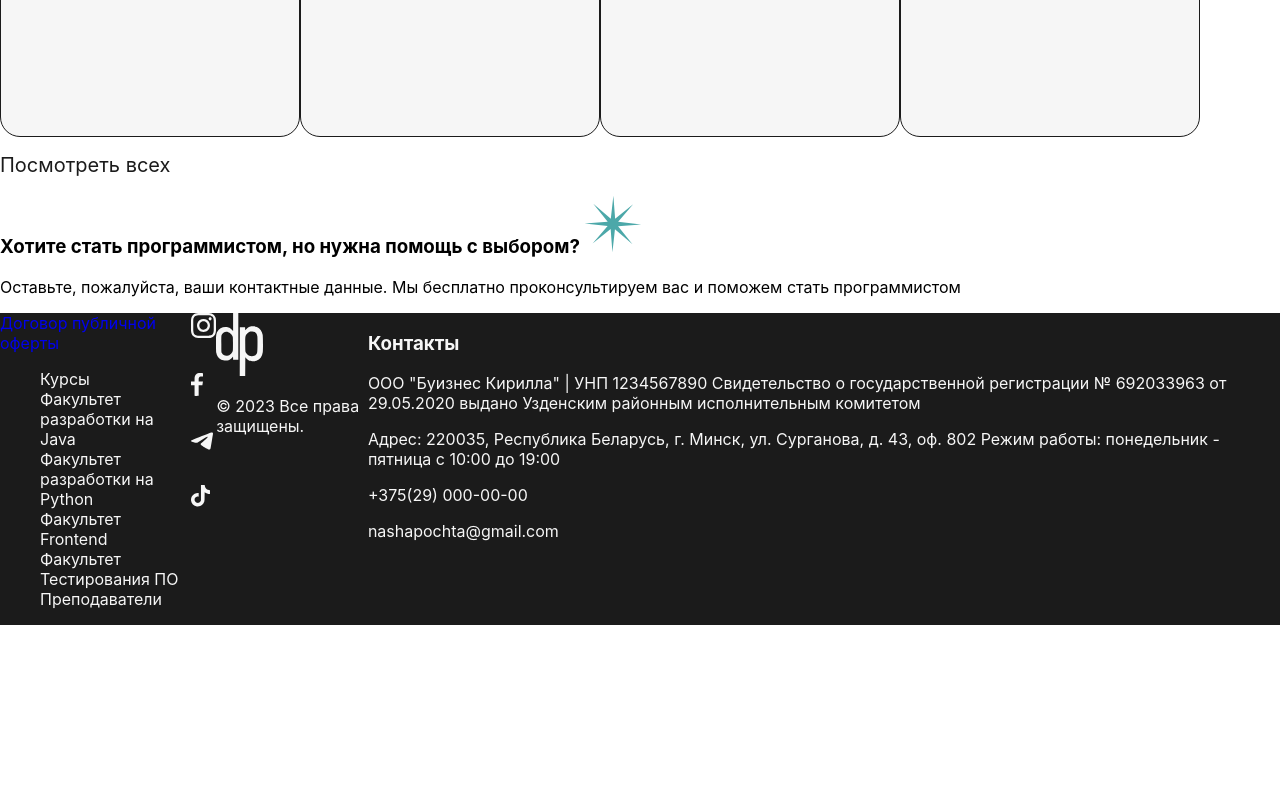
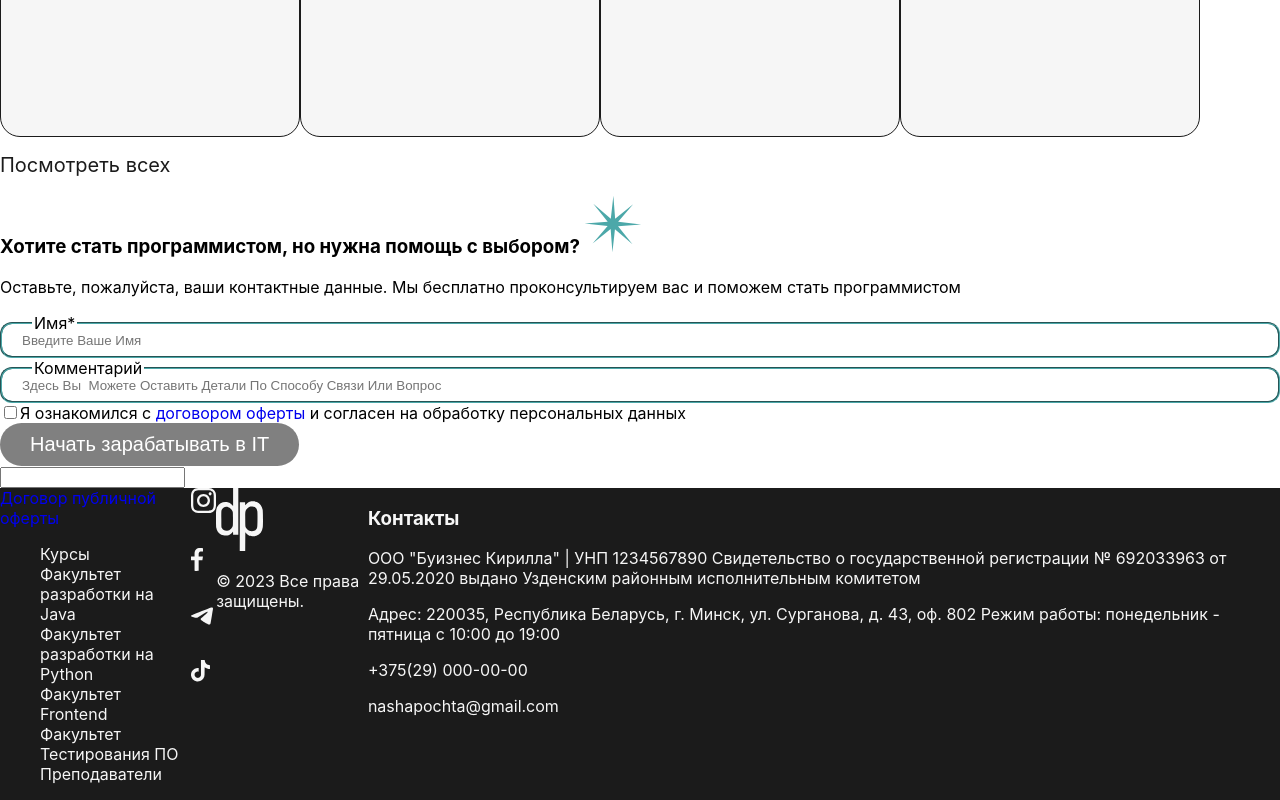
Before and after one commit to JoLiKs/dp124, a React (Create React App) app: page / in a window 1280 px wide. Shown: the part 3235-4035 px from the top of the page. Before the commit the page ends 3860 px from the top, so only its background shows below. Built offline with nearby package versions, Linux system fonts and the light colour scheme.

Commit message:
Vit dev
Co-authored-by: Ramosok <Ramosok86@gmail.com>

```diff
--- a/src/Features/FeedbackComponent/FeedbackComponent.js
+++ b/src/Features/FeedbackComponent/FeedbackComponent.js
@@ -1,7 +1,50 @@
-import React from 'react';
-import { BurstStarIcon } from '../../Shared';
+import React, { useState } from 'react';
+import { BurstStarIcon, Button, CheckBox, Input } from '../../Shared';
 
 const FeedbackComponent = () => {
+    const [name, setName] = useState('');
+    const [comment, setComment] = useState('');
+    const [checkbox, setCheckbox] = useState(false);
+
+    const disabled = !name && !comment && !checkbox;
+
+    const handleSubmit = (event) => {
+        event.preventDefault();
+    };
+
+    // function setCursorPosition(pos, elem) {
+    //     elem.focus();
+    //
+    //     if (elem.setSelectionRange) elem.setSelectionRange(pos, pos);
+    //     else if (elem.createTextRange) {
+    //         var range = elem.createTextRange();
+    //
+    //         range.collapse(true);
+    //
+    //         range.moveEnd('character', pos);
+    //
+    //         range.moveStart('character', pos);
+    //
+    //         range.select();
+    //     }
+    // }
+    // function mask(event) {
+    //     var matrix = '+7 (___) ___ ____',
+    //         i = 0,
+    //         def = matrix.replace(/\D/g, ''),
+    //         val = this.value.replace(/\D/g, '');
+    //
+    //     if (def.length >= val.length) val = def;
+    //
+    //     this.value = matrix.replace(/./g, function (a) {
+    //         return /[_\d]/.test(a) && i < val.length ? val.charAt(i++) : i >= val.length ? '' : a;
+    //     });
+    //
+    //     if (event.type == 'blur') {
+    //         if (this.value.length == 2) this.value = '';
+    //     } else setCursorPosition(this.value.length, this);
+    // }
+
     return (
         <div>
             <h3>
@@ -11,6 +54,24 @@ const FeedbackComponent = () => {
                 Оставьте, пожалуйста, ваши контактные данные. Мы бесплатно проконсультируем вас и поможем стать
                 программистом
             </p>
+            <form onSubmit={handleSubmit}>
+                <Input type="text" legend="Имя*" placeholder="Введите ваше имя" value={name} onChange={setName} />
+                <Input
+                    type="text"
+                    legend="Комментарий"
+                    placeholder="Здесь вы  можете оставить детали по способу связи или вопрос"
+                    value={comment}
+                    onChange={setComment}
+                />
+                <CheckBox id="checkbox" checked={checkbox} onChange={setCheckbox}>
+                    Я ознакомился с <a href="#>"> договором оферты</a> и согласен на обработку персональных данных
+                </CheckBox>
+                <Button type="submit" disabled={disabled}>
+                    Начать зарабатывать в IT
+                </Button>
+
+                <input value="" id="tel" />
+            </form>
         </div>
     );
 };
--- a/src/Shared/Button/Button.module.scss
+++ b/src/Shared/Button/Button.module.scss
@@ -34,6 +34,9 @@
 .primary {
     background-color: $turquoise;
     color: #ffffff;
+    &:disabled {
+        background-color: gray;
+    }
 }
 
 .secondary {
--- /dev/null
+++ b/src/Shared/CheckBox/CheckBox.js
@@ -0,0 +1,14 @@
+import React from 'react';
+
+export const CheckBox = ({ id, checked, onChange, label, children }) => {
+    const handleChecked = () => {
+        onChange(!checked);
+    };
+    return (
+        <div>
+            <input id={id} type="checkbox" checked={checked} onChange={handleChecked} />
+            <label htmlFor={id}>{label}</label>
+            {children}
+        </div>
+    );
+};
--- /dev/null
+++ b/src/Shared/Input/Input.js
@@ -0,0 +1,23 @@
+import React from 'react';
+import styles from './input.module.scss';
+
+export const Input = ({ legend, placeholder, type, value, onChange }) => {
+    const handleChange = (event) => {
+        onChange(event.target.value);
+    };
+
+    return (
+        <fieldset className={styles.fieldset}>
+            <legend className={styles.legend}>{legend}</legend>
+            <input
+                onChange={handleChange}
+                value={value}
+                className={styles.input}
+                type={type}
+                id={type}
+                placeholder={placeholder}
+                autoComplete="off"
+            />
+        </fieldset>
+    );
+};
--- /dev/null
+++ b/src/Shared/Input/input.module.scss
@@ -0,0 +1,27 @@
+@import './src/App/styles/variables';
+
+.fieldset {
+    position: relative;
+    border-color: $turquoise;
+    border-radius: 12px;
+    height: 45px;
+    padding: 0;
+    margin: 0;
+}
+.legend {
+    margin: 0 30px;
+    background: transparent;
+}
+
+.input {
+    text-transform: capitalize;
+    position: absolute;
+    background: transparent;
+    border-radius: 12px;
+    top: -10px;
+    width: 100%;
+    height: 35px;
+    padding: 5px 20px;
+    border: none;
+    outline: none;
+}
--- a/src/Shared/index.js
+++ b/src/Shared/index.js
@@ -29,3 +29,5 @@ export { titleCoursesList } from './config/constants';
 export { teachersList } from './config/constants';
 export { coursePageText } from './config/constants';
 export { TeacherCard } from './TeacherCard/TeacherCard';
+export { Input } from './Input/Input';
+export { CheckBox } from './CheckBox/CheckBox';
```
